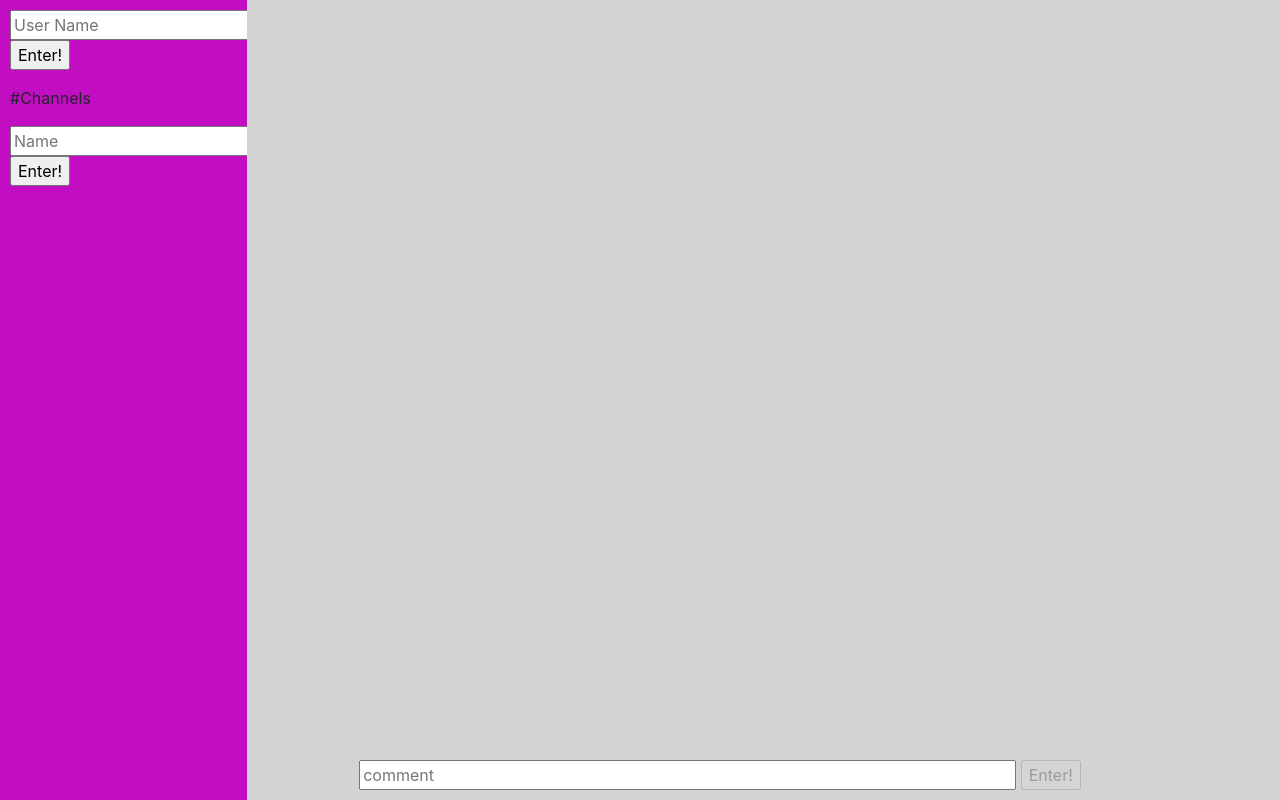
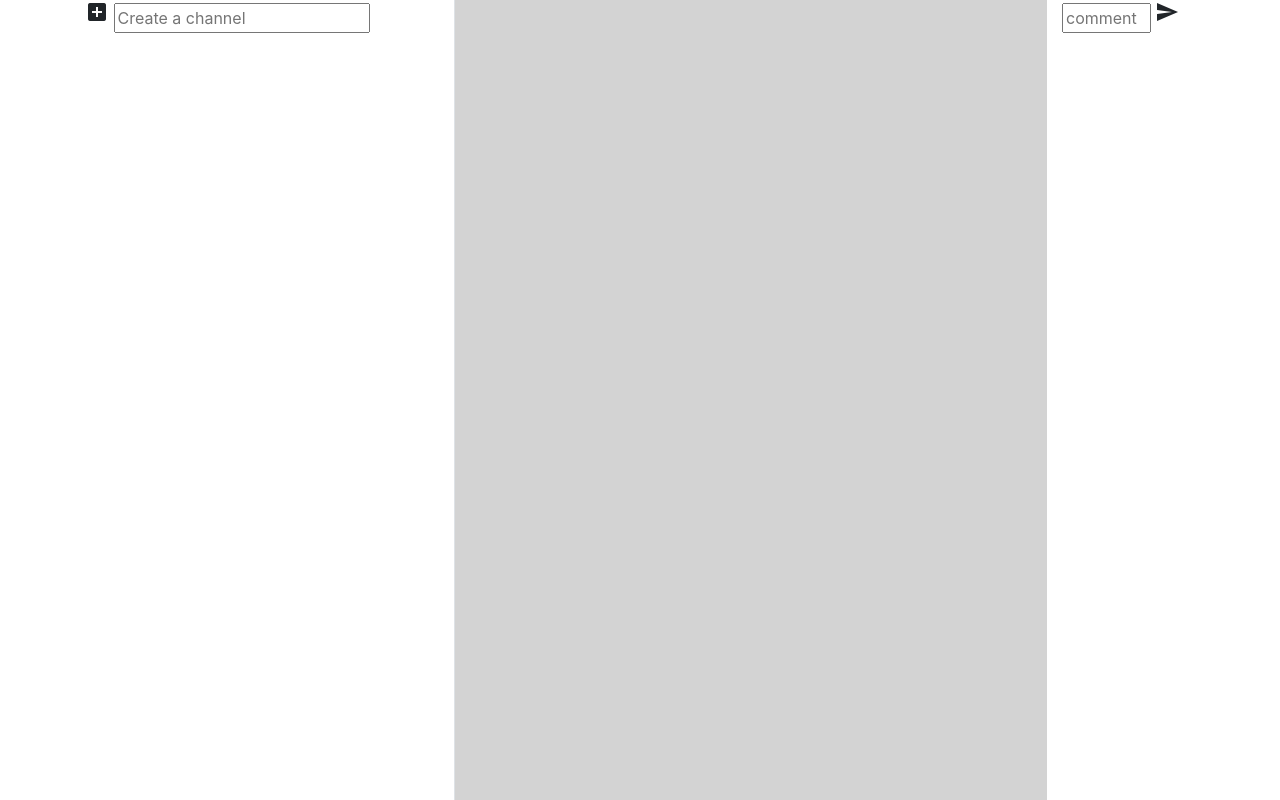
Before and after one commit to Levan1199/project-2, a Flask app: template templates/index.html in a window 1280 px wide. Run offline with Flask 2, Linux system fonts and the light colour scheme; the template is opened without the code that fills it, so the values that code supplies are empty; some libraries are stand-ins or nearby versions.

Commit message:
Update index.html

```diff
--- a/templates/index.html
+++ b/templates/index.html
@@ -1,38 +1,43 @@
 <!DOCTYPE html>
 <html>
+    <head>
+        <title>Home Page</title>
         <link rel="stylesheet" href="https://stackpath.bootstrapcdn.com/bootstrap/4.1.1/css/bootstrap.min.css" integrity="sha384-WskhaSGFgHYWDcbwN70/dfYBj47jz9qbsMId/iRN3ewGhXQFZCSftd1LZCfmhktB" crossorigin="anonymous">
+        <link href="https://fonts.googleapis.com/css?family=Material+Icons|Material+Icons+Outlined|Material+Icons+Two+Tone|Material+Icons+Round|Material+Icons+Sharp" rel="stylesheet">
         <link rel="stylesheet" href="static/index.css">
         <script type="text/javascript" src="//cdnjs.cloudflare.com/ajax/libs/socket.io/1.3.6/socket.io.min.js"></script>
         <script src="{{ url_for('static', filename='index.js') }}"></script>
-    <head>
-        <title>Home Page</title>
     </head>
     <body>
-        <div class="row">
-            <div id="channel">
-                <form id="form">
-                    <input id="user_name" placeholder="User Name" type="text">
-                    <input type="submit" value="Enter!">
+        <div class="container">
+            <div class="row no-gutters">
+                <div class="col-md-4 border-right">
+                    <div id="profile-tray"></div>
+                    <div class="create-channel-box">
+                        <div class="input-wrapper">
+                            <form id="create_channel">
+                                <i class="material-icons">add_box</i>
+                                <input id="channel_name" placeholder="Create a channel" type="text">
                             </form>
-                <p id="name"></p>  <!-- Name -->
-                <div> <!-- Channel-->
-                    <p>#Channels</p>
-                    <!-- Create Channels-->
-                    <form id="create_channel">
-                        <input id="channel_name" placeholder="Name" type="text">
-                        <input type="submit" value="Enter!">
-                    </form>
+                        </div>
+                    </div>
+                    <div class="lists-of-channels">
                         <ul id="channels"></ul>
                     </div>
                 </div>
-            <div id="view">
-                <div>
+                <div class="col-md-8">
+                    <div id="view"></div>
+                    <div class="row">
+                        <div class="col-12">
+                            <div class="chat-box-tray">
                                 <form id="add_comment">
                                     <input id = "comment" type="text" placeholder="comment">
-                    <input id="commenting" type="submit" value="Enter!">
+                                    <i class="material-icons">send</i>
                                 </form>
                             </div>
                         </div>
                     </div>
+                </div>
+            </div>
+        </div>
     </body>
-</html>
```
Lines whose indentation alone changed are shown as unchanged.
